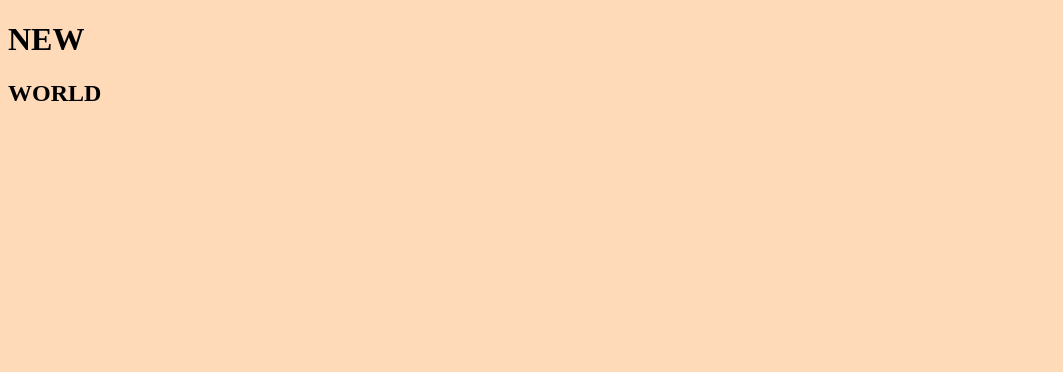
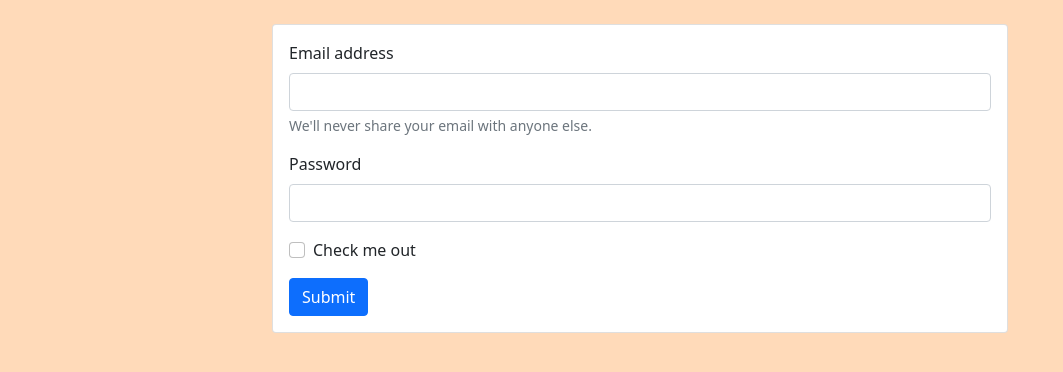
Before and after one commit to Imgeeta/practice, a plain HTML site: page index.html in a window 1280 px wide. Shown: the whole page, without its empty margins (0-1063 px from the left). Drawn offline with nearby package versions, Linux system fonts and the light colour scheme.

Commit message:
Added form

```diff
--- a/index.html
+++ b/index.html
@@ -1,15 +1,83 @@
 <!DOCTYPE html>
 <html lang="en">
-<head>
-    <meta charset="UTF-8">
-    <meta http-equiv="X-UA-Compatible" content="IE=edge">
-    <meta name="viewport" content="width=device-width, initial-scale=1.0">
-    <link rel="stylesheet" href="style.css">
+  <head>
+    <meta charset="UTF-8" />
+    <meta http-equiv="X-UA-Compatible" content="IE=edge" />
+
+    <meta name="viewport" content="width=device-width, initial-scale=1.0" />
+    <link
+      href="https://cdn.jsdelivr.net/npm/bootstrap@5.1.3/dist/css/bootstrap.min.css"
+      rel="stylesheet"
+      integrity="sha384-1BmE4kWBq78iYhFldvKuhfTAU6auU8tT94WrHftjDbrCEXSU1oBoqyl2QvZ6jIW3"
+      crossorigin="anonymous"
+    />
+    <link rel="stylesheet" href="style.css" />
     <title>Practice</title>
-</head>
-<body>
-    <h1>NEW</h1>
-    <h2>WORLD</h2>
-<script src="script.js"></script>
-</body>
+  </head>
+  <body>
+    <div class="container mt-4">
+      <div class="row">
+        <div class="col-md-2"></div>
+        <div class="col-md-8">
+          <div class="card">
+            <div class="card-body">
+              <form id="forms">
+                <div class="mb-3">
+                  <label for="exampleInputEmail1" class="form-label"
+                    >Email address</label
+                  >
+                  <input
+                    type="email"
+                    id="email"
+                    class="form-control"
+                    id="exampleInputEmail1"
+                    aria-describedby="emailHelp"
+                  />
+                  <div id="emailHelp" class="form-text">
+                    We'll never share your email with anyone else.
+                  </div>
+                </div>
+                <div class="mb-3">
+                  <label for="exampleInputPassword1" class="form-label"
+                    >Password</label
+                  >
+                  <input
+                    type="password"
+                    id="password"
+                    class="form-control"
+                    id="exampleInputPassword1"
+                  />
+                </div>
+                <div class="mb-3 form-check">
+                  <input
+                    type="checkbox"
+                    class="form-check-input"
+                    id="exampleCheck1"
+                  />
+                  <label class="form-check-label" for="exampleCheck1"
+                    >Check me out</label
+                  >
+                </div>
+                <button type="submit" class="btn btn-primary" id="submit">
+                  Submit
+                </button>
+              </form>
+            </div>
+          </div>
+        </div>
+        <div class="col-md-2"></div>
+      </div>
+    </div>
+    <script
+      src="https://cdn.jsdelivr.net/npm/@popperjs/core@2.10.2/dist/umd/popper.min.js"
+      integrity="sha384-7+zCNj/IqJ95wo16oMtfsKbZ9ccEh31eOz1HGyDuCQ6wgnyJNSYdrPa03rtR1zdB"
+      crossorigin="anonymous"
+    ></script>
+    <script
+      src="https://cdn.jsdelivr.net/npm/bootstrap@5.1.3/dist/js/bootstrap.min.js"
+      integrity="sha384-QJHtvGhmr9XOIpI6YVutG+2QOK9T+ZnN4kzFN1RtK3zEFEIsxhlmWl5/YESvpZ13"
+      crossorigin="anonymous"
+    ></script>
+    <script src="script.js"></script>
+  </body>
 </html>
--- a/script.js
+++ b/script.js
@@ -0,0 +1,8 @@
+const email = document.getElementById("email");
+const password = document.getElementById("password");
+const forms = document.getElementById("forms");
+
+forms.addEventListener("submit", function (e) {
+  e.preventDefault();
+  alert(email.value, password.value);
+});
```
